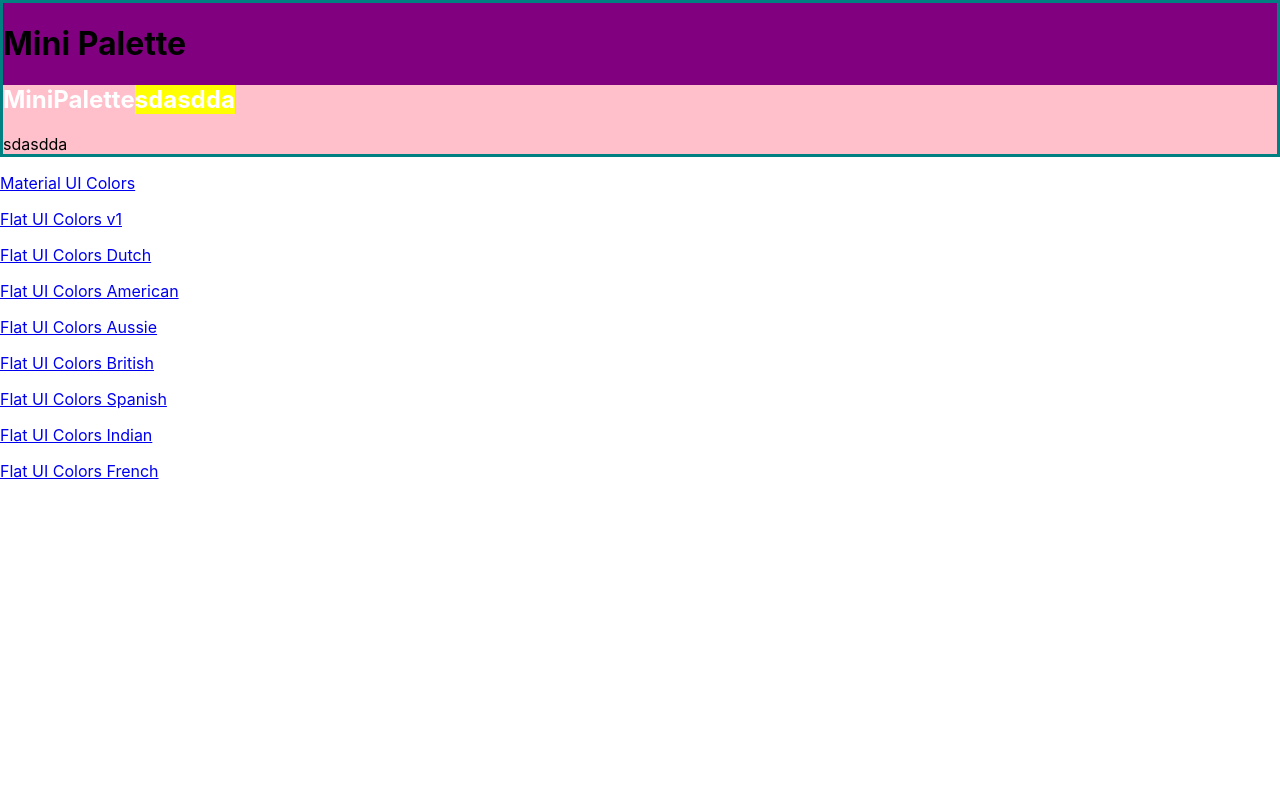
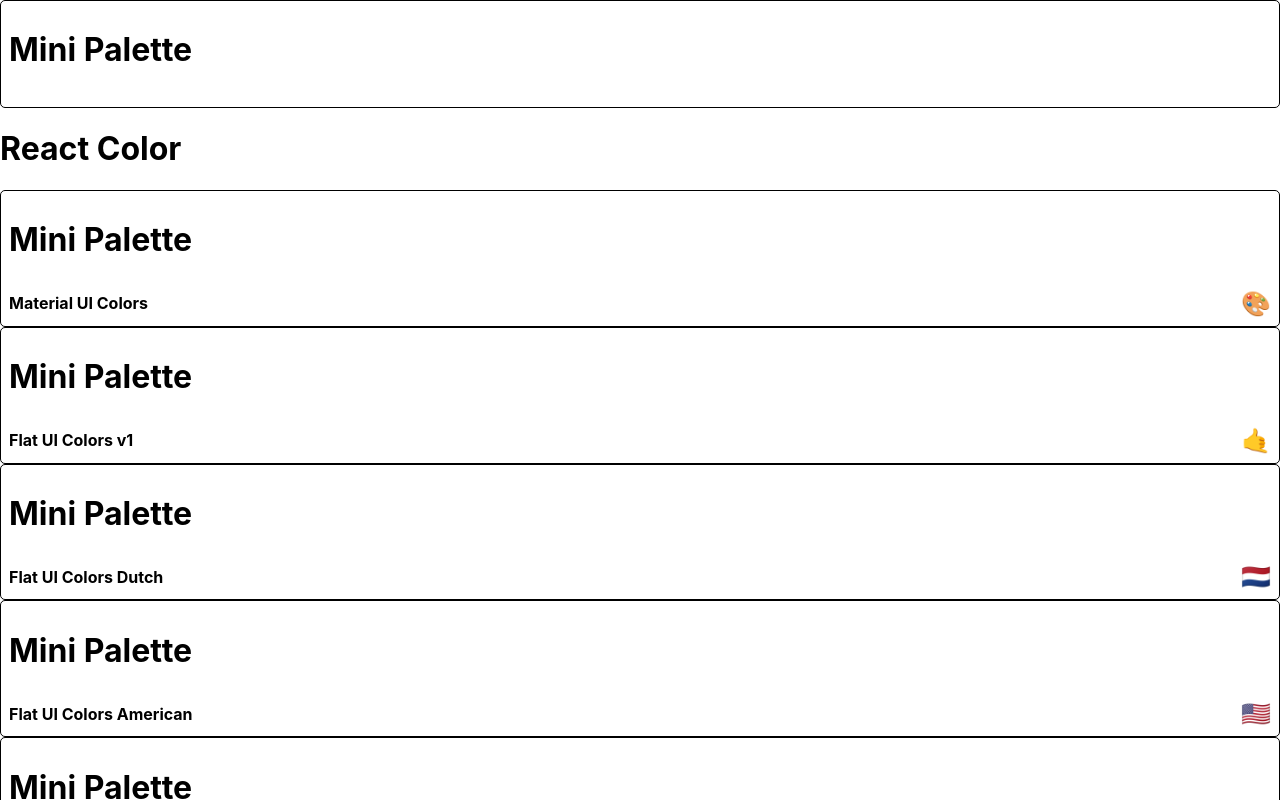
Before and after one commit to khach2010/color-app, a React (Create React App) app: page / in a window 1280 px wide. Shown: the top 800 px of the page. Built offline with nearby package versions, Linux system fonts and the light colour scheme.

Commit message:
star styling MiniPalette

```diff
--- a/src/MiniPalette.js
+++ b/src/MiniPalette.js
@@ -2,33 +2,46 @@
 import { withStyles } from '@material-ui/core/styles';
 
 const styles = {
-  main: {
-    backgroundColor: 'purple',
-    border: '3px solid teal'
+  root: {
+    backgroundColor: 'white',
+    border: '1px solid black',
+    borderRadius: '5px',
+    padding: '0.5rem',
+    position: 'relative',
+    overflow: 'hidden',
+    '&:hover': {
+      cursor: 'pointer'
+    }
   },
-  secondary: {
-    backgroundColor: 'pink',
-    '& h1': {
-      color: 'white',
-      '& span': {
-        backgroundColor: 'yellow'
-      }
-    }
+  colors: {
+    backgroundColor: 'grey'
+  },
+  title: {
+    display: 'flex',
+    justifyContent: 'space-between',
+    alignItems: 'center',
+    margin: '0',
+    color: 'black',
+    paddingTop: '0.5rem',
+    fontSize: '1rem',
+    position: 'relative'
+  },
+  emoji: {
+    marginLeft: '0.5rem',
+    fontSize: '1.5rem'
   }
 };
 
 function MiniPalette(props) {
-  const { classes } = props;
+  const { classes, paletteName, emoji } = props;
   console.log(classes);
   return (
-    <div className={classes.main}>
+    <div className={classes.root}>
       <h1>Mini Palette</h1>
-      <section className={classes.secondary}>
-        <h1>
-          MiniPalette<span>sdasdda</span>
-        </h1>
-        <span>sdasdda</span>
-      </section>
+      <div className={classes.colors}></div>
+      <h5 className={classes.title}>
+        {paletteName} <span className={classes.emoji}>{emoji}</span>
+      </h5>
     </div>
   );
 }
--- a/src/PaletteList.js
+++ b/src/PaletteList.js
@@ -8,10 +8,9 @@
     return (
       <div>
         <MiniPalette />
+        <h1>React Color</h1>
         {palettes.map(palette => (
-          <p>
-            <Link to={`/palette/${palette.id}`}>{palette.paletteName}</Link>
-          </p>
+          <MiniPalette {...palette} />
         ))}
       </div>
     );
```
